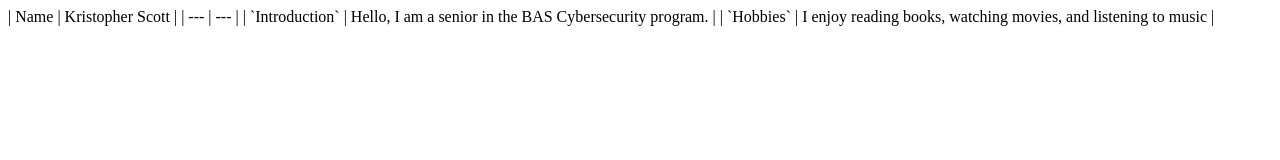
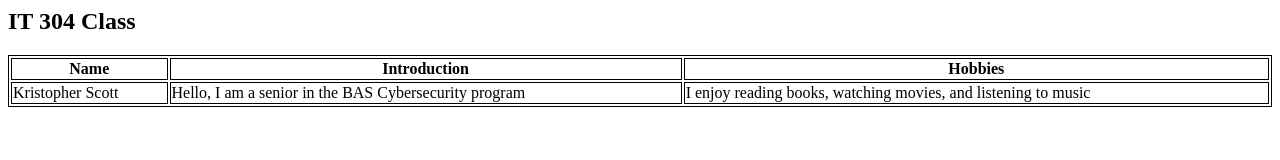
Before and after one commit to krisscott99/krisscott99.github.io, a plain HTML site: page index.html in a window 1280 px wide. Drawn offline with Linux system fonts and the light colour scheme.

Commit message:
index.html

```diff
--- a/index.html
+++ b/index.html
@@ -1,4 +1,25 @@
-| Name | Kristopher Scott |
-| --- | --- |
-| `Introduction` | Hello, I am a senior in the BAS Cybersecurity program. |
-| `Hobbies` | I enjoy reading books, watching movies, and listening to music |
+<html>
+<style>
+table, th, td {
+  border:1px solid black;
+}
+</style>
+<body>
+
+<h2>IT 304 Class</h2>
+
+<table style="width:100%">
+  <tr>
+    <th>Name</th>
+    <th>Introduction</th>
+    <th>Hobbies</th>
+  </tr>
+  <tr>
+    <td>Kristopher Scott</td>
+    <td>Hello, I am a senior in the BAS Cybersecurity program</td>
+    <td>I enjoy reading books, watching movies, and listening to music</td>
+  </tr>
+</table>
+
+</body>
+</html>
```
